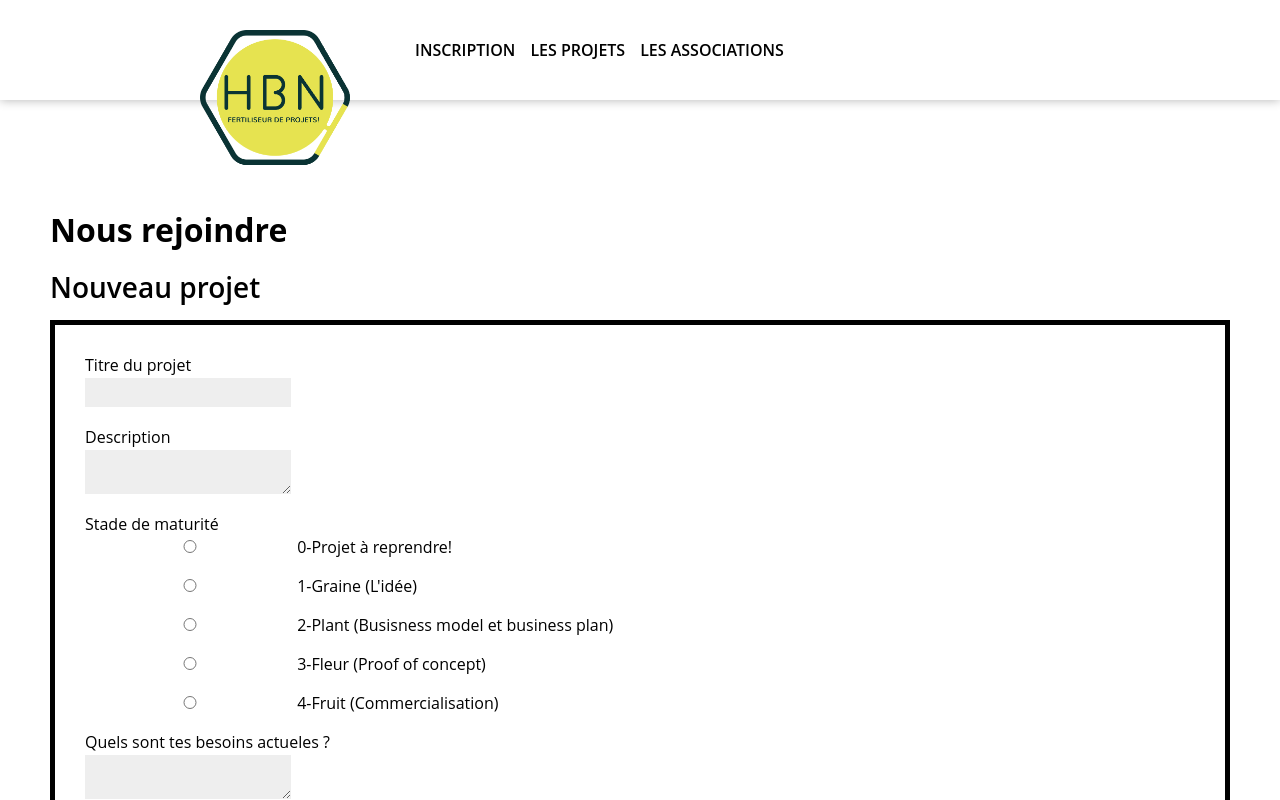
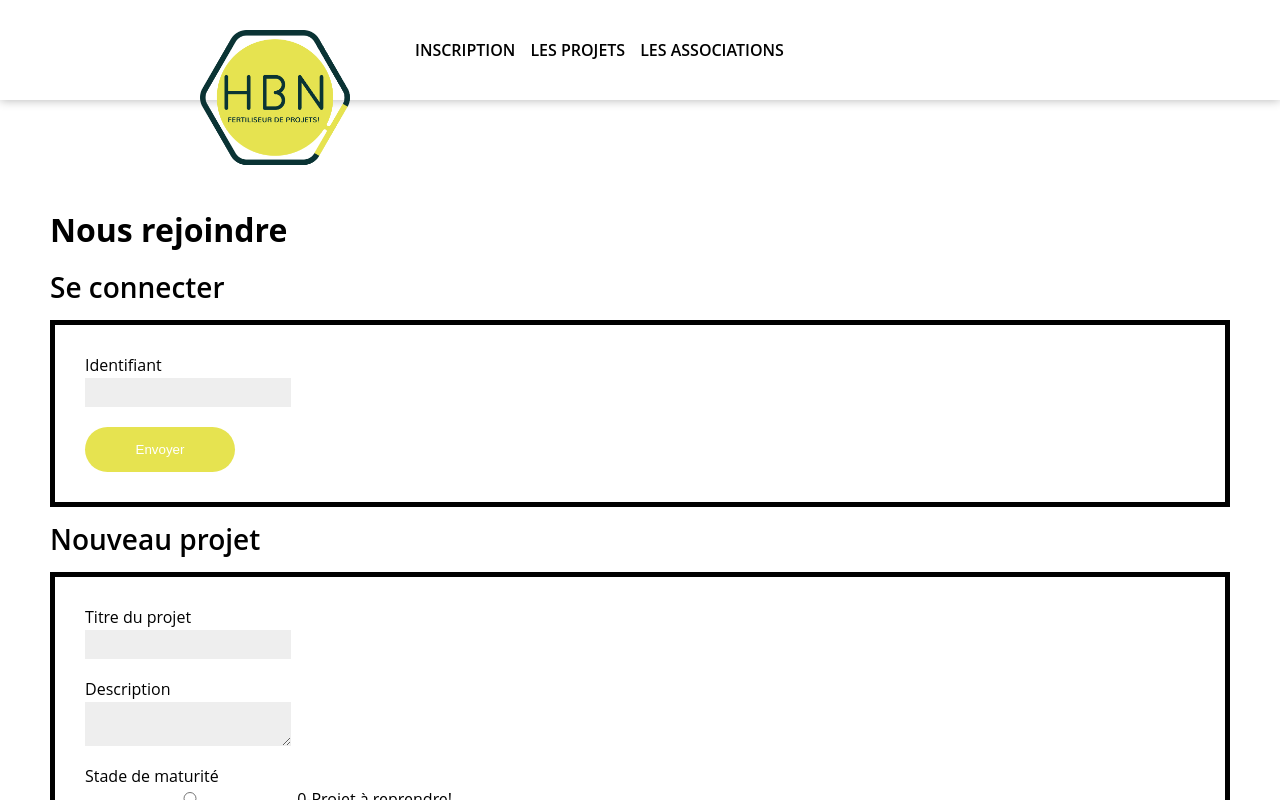
Before and after one commit to RolletQuentin/ia-pau-12-2023, a Vue app in the folder frontend/: page /inscription in a window 1280 px wide. Shown: the top 800 px of the page. Built offline with nearby package versions, Linux system fonts and the light colour scheme.

Commit message:
login form

```diff
--- /dev/null
+++ b/frontend/src/components/Forms/LoginForm.vue
@@ -0,0 +1,43 @@
+<template>
+    <FormWrapper>
+        <form>
+            <div>
+                <label for="id">Identifiant</label>
+                <input v-model="id" id="id" />
+            </div>
+            <button :onclick="submitForm">Envoyer</button>
+        </form>
+    </FormWrapper>
+</template>
+
+<script lang="ts">
+import FormWrapper from '@/components/Forms/FormWrapper.vue'
+import { ref } from 'vue'
+
+export default {
+    components: {
+        FormWrapper
+    },
+    setup() {
+        const id = ref('')
+
+        function submitForm() {
+            const data = {
+                id: id.value
+            }
+            fetch('http://localhost:8000/login', {
+                method: 'POST',
+                headers: {
+                    'Content-Type': 'application/json'
+                },
+                body: JSON.stringify(data)
+            })
+        }
+
+        return {
+            id,
+            submitForm
+        }
+    }
+}
+</script>
--- a/frontend/src/views/ProjectView.vue
+++ b/frontend/src/views/ProjectView.vue
@@ -43,12 +43,12 @@ export default {
                 {
                     source: 'Gioia',
                     target: 'VRACOOP',
-                    value: 10
+                    value: 0.3
                 },
                 {
                     source: 'Gioia',
                     target: 'ERRO ETXEA',
-                    value: 30
+                    value: 0.8
                 }
             ]
 
--- a/frontend/src/views/RegisterView.vue
+++ b/frontend/src/views/RegisterView.vue
@@ -5,6 +5,10 @@
         <!-- <h2>Inscription</h2>
 
         <RegisterForm /> -->
+
+        <h2>Se connecter</h2>
+
+        <LoginForm />
 
         <h2>Nouveau projet</h2>
 
@@ -19,13 +23,15 @@
 <script lang="ts" scoped>
 import ProjectForm from '@/components/Forms/ProjectForm.vue'
 // import SkillsForm from '@/components/Forms/SkillsForm.vue'
-import RegisterForm from '@/components/Forms/RegisterForm.vue'
+// import RegisterForm from '@/components/Forms/RegisterForm.vue'
+import LoginForm from '@/components/Forms/LoginForm.vue'
 
 export default {
     components: {
         ProjectForm,
         // SkillsForm,
-        RegisterForm
+        // RegisterForm,
+        LoginForm
     }
 }
 </script>
```
